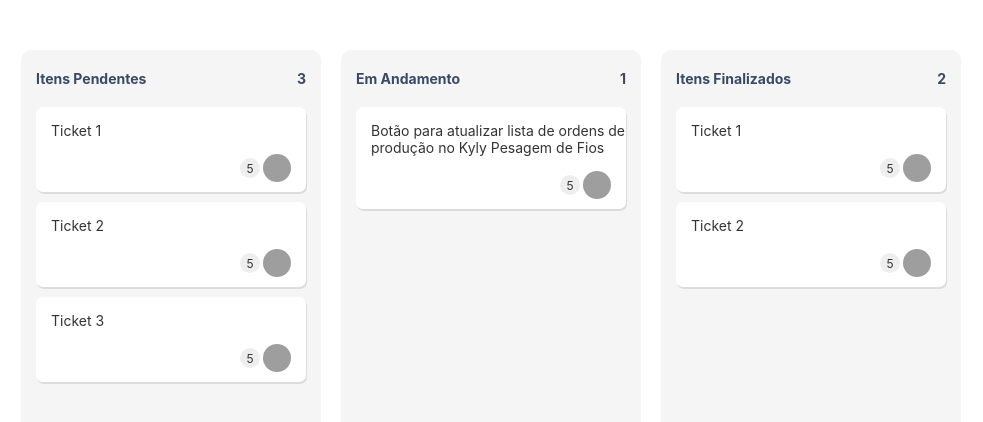
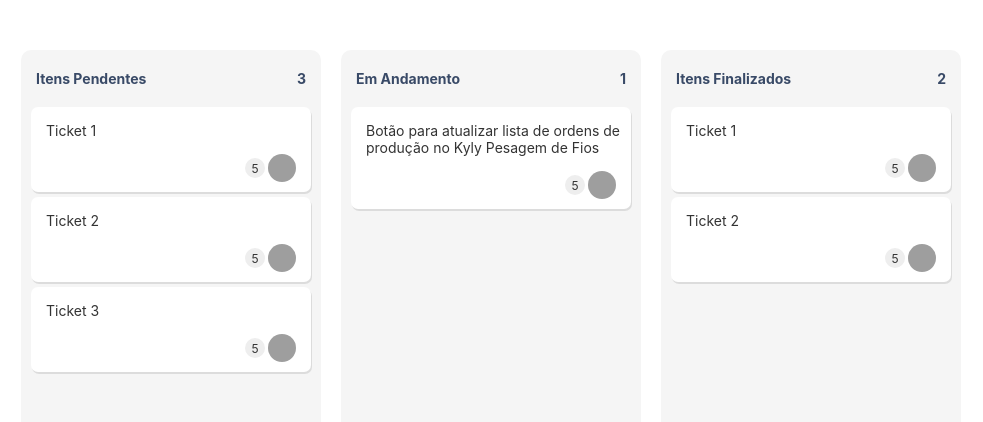
Before and after one commit to maiconfriedel/jira-clone, a React (Create React App) app: page / in a window 1280 px wide. Shown: the top 422 px of the page, without its empty margins (29-1012 px from the left). Built offline with nearby package versions, Linux system fonts and the light colour scheme; grey boxes are pictures that could not be loaded.

Commit message:
Styles changed

```diff
--- a/src/components/Ticket/styles.ts
+++ b/src/components/Ticket/styles.ts
@@ -2,9 +2,9 @@ import styled from "styled-components";
 
 export const Container = styled.div`
   background: #fff;
-  width: 270px;
+  width: 280px;
   border-radius: 7px;
-  margin-bottom: 10px;
+  margin-bottom: 5px;
   box-shadow: 1px 2px rgba(0, 0, 0, 0.1);
   display: flex;
   flex-direction: column;
```
